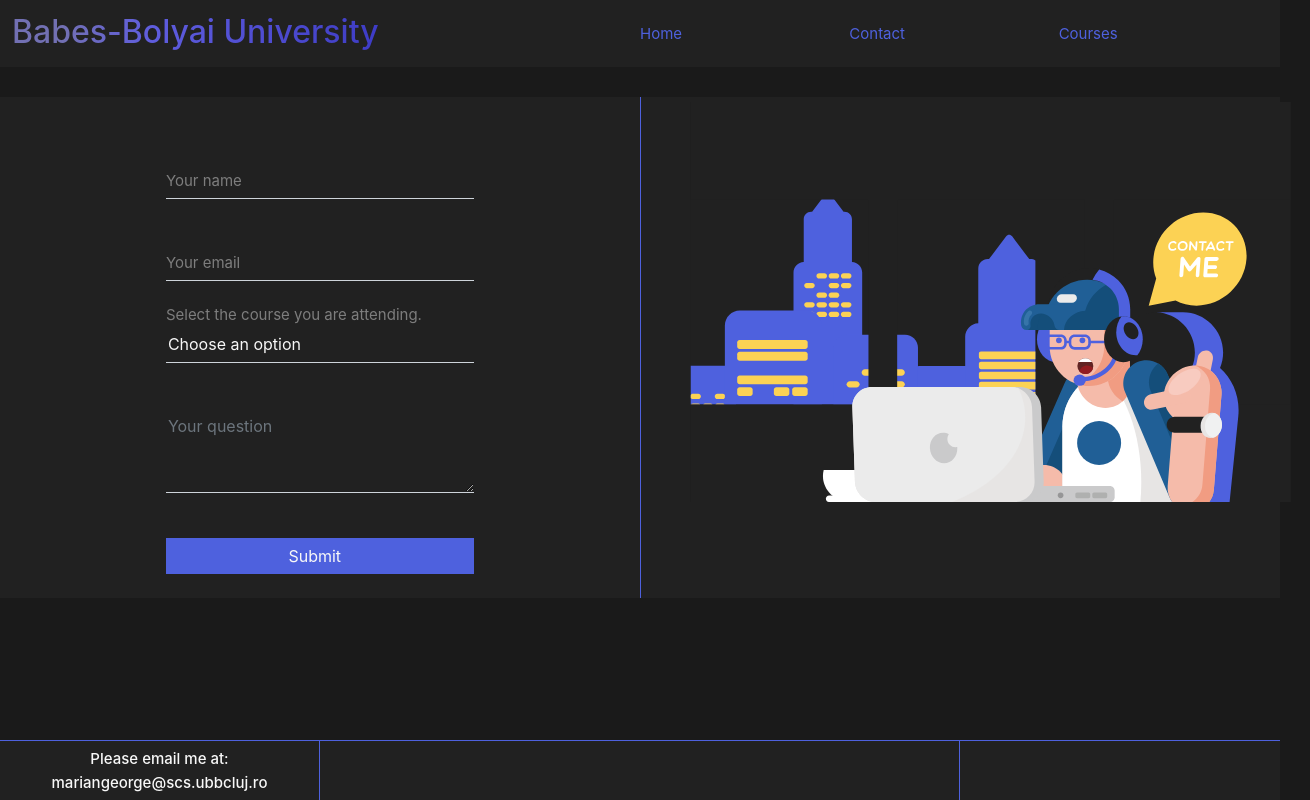
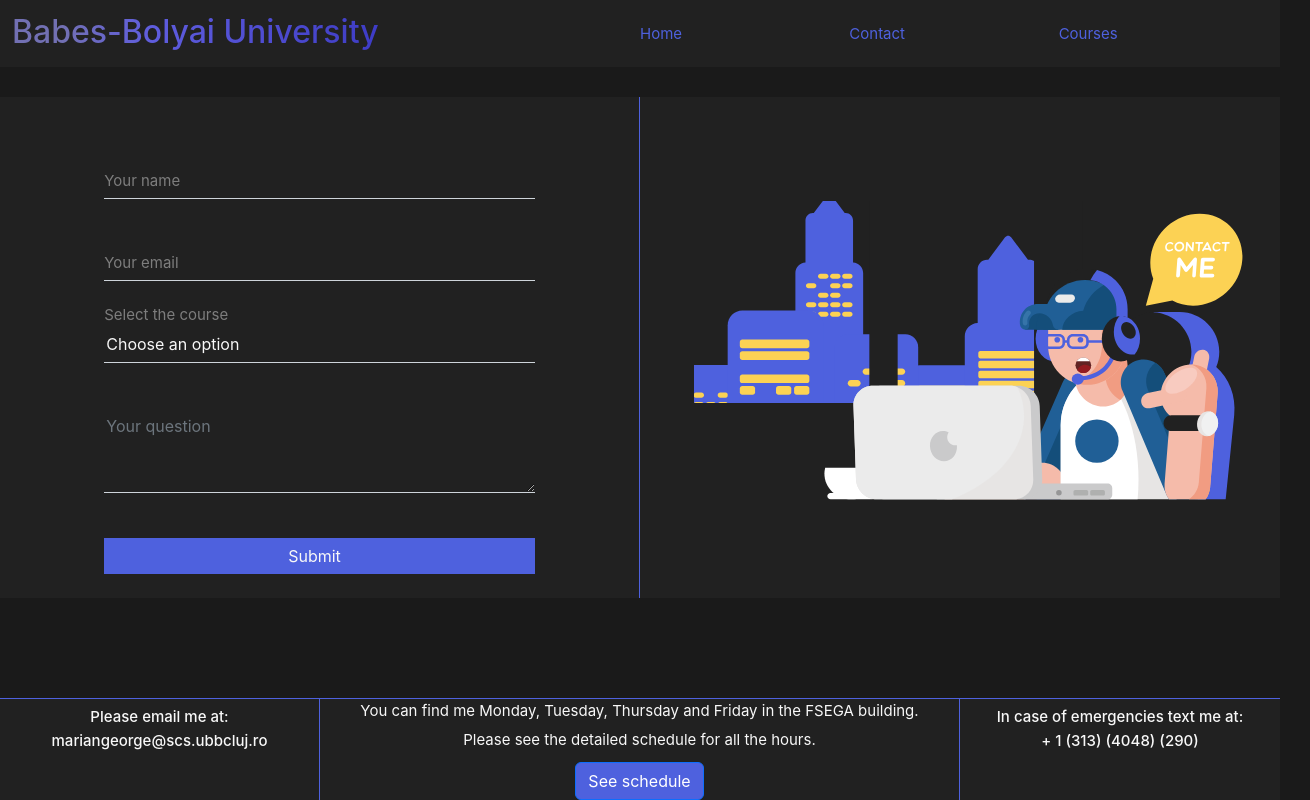
Before and after one commit to georgeMarian1999/personal-website, a Vue app: page / in a window 1280 px wide. Both pictures are taken after a click on the button "Contact". Shown: the whole page, 1310 px wide, since content can reach past the window. Built offline with nearby package versions, Linux system fonts and the light colour scheme.

Commit message:
Reponsive contact page

```diff
--- a/index.html
+++ b/index.html
@@ -2,7 +2,7 @@
 <html class="theme--dark" lang="en">
 <head>
   <meta charset="UTF-8">
-  <link href="/favicon.ico" rel="icon">
+  <link href="/cs-logo.png" rel="icon">
   <meta content="width=device-width, initial-scale=1.0" name="viewport">
   <title>George Marian</title>
 </head>
--- a/src/assets/base.css
+++ b/src/assets/base.css
@@ -23,7 +23,7 @@
     min-height: 100vh;
     color: var(--color-text);
     background: var(--background-color);
-    transition: color 0.5s, background-color 0.5s;
+    /*transition: color 0.5 s, background-color 0.5 s;*/
     line-height: 1.6;
     font-family: Inter, -apple-system, BlinkMacSystemFont, 'Segoe UI', Roboto, Oxygen, Ubuntu,
     Cantarell, 'Fira Sans', 'Droid Sans', 'Helvetica Neue', sans-serif;
--- a/src/assets/main.scss
+++ b/src/assets/main.scss
@@ -7,6 +7,7 @@
   padding-bottom: 1rem;
   font-weight: normal;
   min-height: 100vh;
+  overflow-x: hidden;
 }
 
 .active-switch {
--- a/src/components/contact-components/ContactContent.vue
+++ b/src/components/contact-components/ContactContent.vue
@@ -11,10 +11,10 @@
 <template>
   <div class="section-card container-fluid height-full contact-content">
     <div class="row height-full">
-      <div class="col contact-form-col">
+      <div class="col-12 col-lg-6 contact-form-col">
         <ContactForm />
       </div>
-      <div class="col">
+      <div class="col-12 col-lg-6">
         <ContactPicture />
       </div>
     </div>
--- a/src/components/contact-components/ContactFooter.vue
+++ b/src/components/contact-components/ContactFooter.vue
@@ -2,12 +2,59 @@
 
 <template>
   <div class="contact-footer row align-content-center">
-    <div class="col-3 email-contact height-full">
+    <div class="col-6 d-none d-lg-block col-md-3 email-contact">
       <div class="row justify-content-center">Please email me at:</div>
       <div class="row justify-content-center">mariangeorge@scs.ubbcluj.ro</div>
     </div>
-    <div class="col-6 location-contact height-full"></div>
-    <div class="col-3 phone-contact height-full"></div>
+    <div class="col-12 d-none d-lg-block col-md-6 location-contact">
+      <div class="row align-content-center justify-content-center">
+        You can find me Monday, Tuesday, Thursday and Friday in the FSEGA
+        building.
+      </div>
+      <div class="row align-content-center justify-content-center">
+        Please see the detailed schedule for all the hours.
+      </div>
+      <div class="row align-content-center justify-content-center">
+        <div class="col-4">
+          <button class="btn btn-primary">See schedule</button>
+        </div>
+      </div>
+    </div>
+    <div class="col-6 d-none d-lg-block col-md-3 phone-contact">
+      <div class="row align-content-center justify-content-center">
+        In case of emergencies text me at:
+      </div>
+      <div class="row align-content-center justify-content-center">
+        + 1 (313) (4048) (290)
+      </div>
+    </div>
+
+    <div class="col-12 d-lg-none col-lg-6 location-contact">
+      <div class="row align-content-center justify-content-center">
+        You can find me Monday, Tuesday, Thursday and Friday in the FSEGA
+        building.
+      </div>
+      <div class="row align-content-center justify-content-center">
+        Please see the detailed schedule for all the hours.
+      </div>
+      <div class="row align-content-center mb-2 justify-content-center">
+        <div class="col-4">
+          <button class="btn btn-primary mb-1">See schedule</button>
+        </div>
+      </div>
+    </div>
+    <div class="col-6 d-lg-none col-lg-3 email-contact">
+      <div class="row justify-content-center">Please email me at:</div>
+      <div class="row justify-content-center">mariangeorge@scs.ubbcluj.ro</div>
+    </div>
+    <div class="col-6 d-lg-none col-lg-3 phone-contact">
+      <div class="row align-content-center justify-content-center">
+        In case of emergencies text me at:
+      </div>
+      <div class="row align-content-center justify-content-center">
+        + 1 (313) (4048) (290)
+      </div>
+    </div>
   </div>
 </template>
 
@@ -18,8 +65,9 @@
   bottom: 0;
   left: 0;
   right: 0;
+  z-index: 10;
   margin: auto;
-  height: 60px;
+  min-height: 60px;
   border-top: 1px solid var(--primary-color);
 }
 
@@ -28,15 +76,41 @@
   color: var(--headings-text);
   font-weight: 500;
   padding-top: 6px;
+  min-height: 60px;
   border-right: 1px solid var(--primary-color);
 }
 
 .location-contact {
+  text-align: center;
   border-right: 1px solid var(--primary-color);
   background: var(--component-background-color);
+  min-height: 60px;
+
+  .row:nth-child(2) {
+    margin-bottom: 5px;
+    margin-top: 5px;
+  }
+
+  .row:nth-child(3) {
+    margin-top: 10px;
+  }
+
+  button {
+    background: var(--primary-color);
+  }
+}
+
+.d-lg-none.location-contact {
+  border-bottom: 1px solid var(--primary-color);
+  border-right: none;
 }
 
 .phone-contact {
+  min-height: 60px;
   background: var(--component-background-color);
+  color: var(--headings-text);
+  font-weight: 500;
+  text-align: center;
+  padding-top: 6px;
 }
 </style>
--- a/src/components/contact-components/ContactForm.vue
+++ b/src/components/contact-components/ContactForm.vue
@@ -17,7 +17,7 @@
         <option value="2">Artificial Intelligence</option>
         <option value="3">Mobile Development</option>
       </select>
-      <label>Select the course you are attending.</label>
+      <label>Select the course</label>
     </div>
     <div class="row mb-4 justify-content-center position-relative">
       <textarea
@@ -42,7 +42,7 @@
     margin-top: 45px;
 
     label {
-      max-width: 50%;
+      max-width: 70%;
       text-align: left;
       padding-left: 0 !important;
       position: absolute;
@@ -53,7 +53,7 @@
     input,
     textarea,
     select {
-      max-width: 50%;
+      max-width: 70%;
       background: var(--component-background-color);
       color: var(--headings-text);
       border-right: none;
@@ -101,4 +101,14 @@
     }
   }
 }
+
+@media (max-width: 768px) {
+  .form {
+    .row {
+      label {
+        // min-
+      }
+    }
+  }
+}
 </style>
--- a/src/components/contact-components/ContactPicture.vue
+++ b/src/components/contact-components/ContactPicture.vue
@@ -7,12 +7,19 @@
 });
 </script>
 <template>
-  <div class="row position-relative">
-    <ContactMe class="contact-me" />
+  <div class="container contact-me-container">
+    <div class="row height-full position-relative">
+      <ContactMe class="contact-me" />
+    </div>
   </div>
 </template>
 
 <style scoped>
+.contact-me-container {
+  min-height: 500px;
+  z-index: 1;
+}
+
 .contact-me {
   position: absolute;
   left: 30px;
--- a/src/components/home-components/AboutMeCard.vue
+++ b/src/components/home-components/AboutMeCard.vue
@@ -9,7 +9,7 @@
         <div class="about-me-image">
           <img :src="mobilePicture" alt="Mobile" height="250" />
         </div>
-        <div class="col-8 about-me-description">
+        <div class="col-12 col-md-8 about-me-description">
           <div class="row">
             <h2>About me</h2>
           </div>
@@ -42,11 +42,11 @@
   position: relative;
   z-index: 3;
   min-height: 180px;
-  margin-top: 10px;
+  // margin-top: 10px;
   border-radius: 3px;
   padding-left: 25px !important;
   padding-top: 25px;
-  margin-right: 45px;
+  // margin-right: 45px;
   background: var(--component-background-color);
 }
 </style>
--- a/src/views/ContactView.vue
+++ b/src/views/ContactView.vue
@@ -11,6 +11,6 @@
 
 <style>
 .contact {
-  margin-bottom: 60px;
+  margin-bottom: 70px;
 }
 </style>
```
Also changed, not shown: public/cs-logo.png (added).
